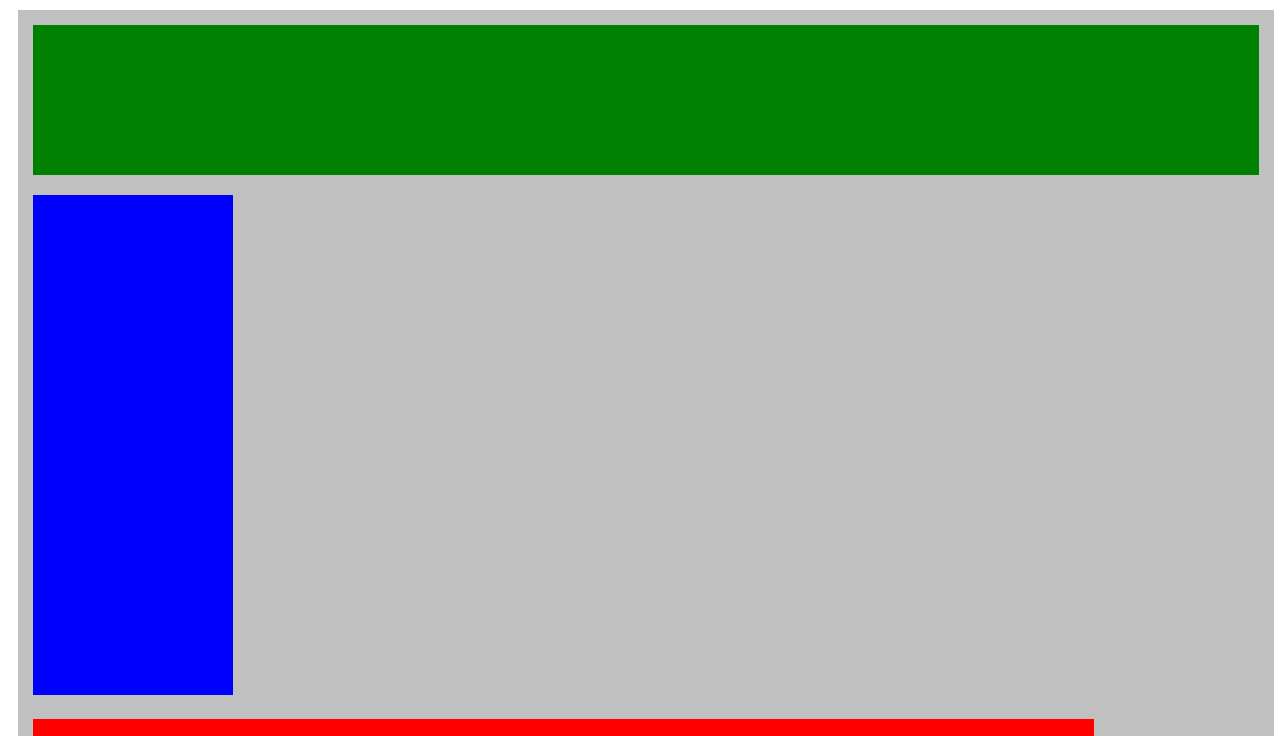
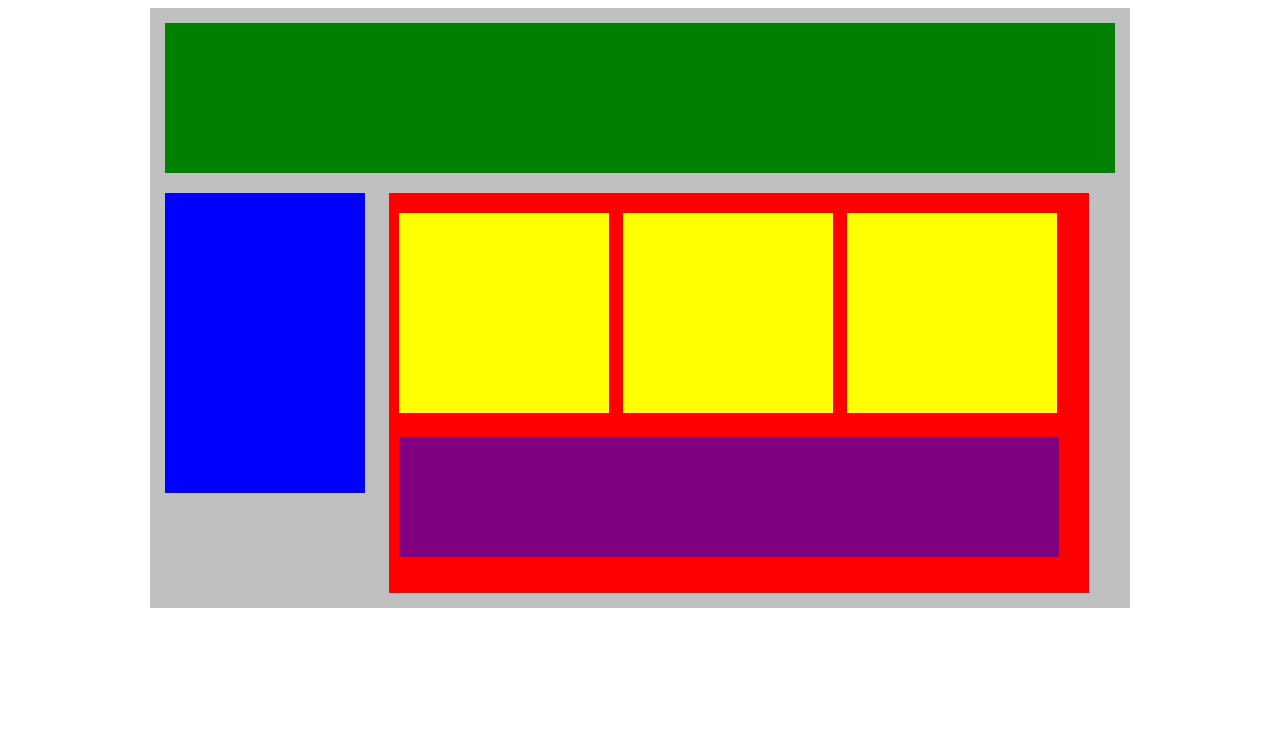
Before and after one commit to h-heni/Coding-Dojo, a plain HTML site: page Web-fun/week 1/Core Ass/Day 2/Plutting.html in a window 1280 px wide. Shown: the top 736 px of the page. Drawn offline with Linux system fonts and the light colour scheme.

Commit message:
changing CSS

```diff
--- a/Web-fun/week 1/Core Ass/Day 2/Plutting.css
+++ b/Web-fun/week 1/Core Ass/Day 2/Plutting.css
@@ -1,19 +1,17 @@
 
 .container{
     background-color: silver;
-    margin: 10px;
+    margin: 0px auto;
     padding: 15px;
-    width: 97%;
-    height: 100%;
+    width: 950px;
 }
 .top-nav {
     height: 150px;
-    width: 100%;
     background-color: green;
     display: block;
 }
 .side-nav {
-    height: 500px;
+    height: 300px;
     width: 200px;
     background-color: blue;
     display: inline-block;
@@ -21,26 +19,26 @@
     margin-right: 20px;
 }
 .main {
-    height: 700px;
-    width: 86.5%;
+    height: 400px;
+    width: 700px;
     background-color: red;
     display: inline-block;
     vertical-align: top;
     margin-top: 20px;
 }
 .sub-content {
-    height: 50%;
-    width: 30%;
+    height: 200px;
+    width: 210px;
     background-color: yellow;
     display: inline-block;
-    margin-left: 20px;
+    margin-left: 10px;
     margin-top: 20px;
 }
 #advertisement {
-    height: 200px;
-    width: 93%;
+    height: 120px;
+    width: 660px;
     background-color: purple;
     display: block;
     margin-top: 20px;
-    margin-left: 20px;
+    margin-left: 10px;
 }
```
